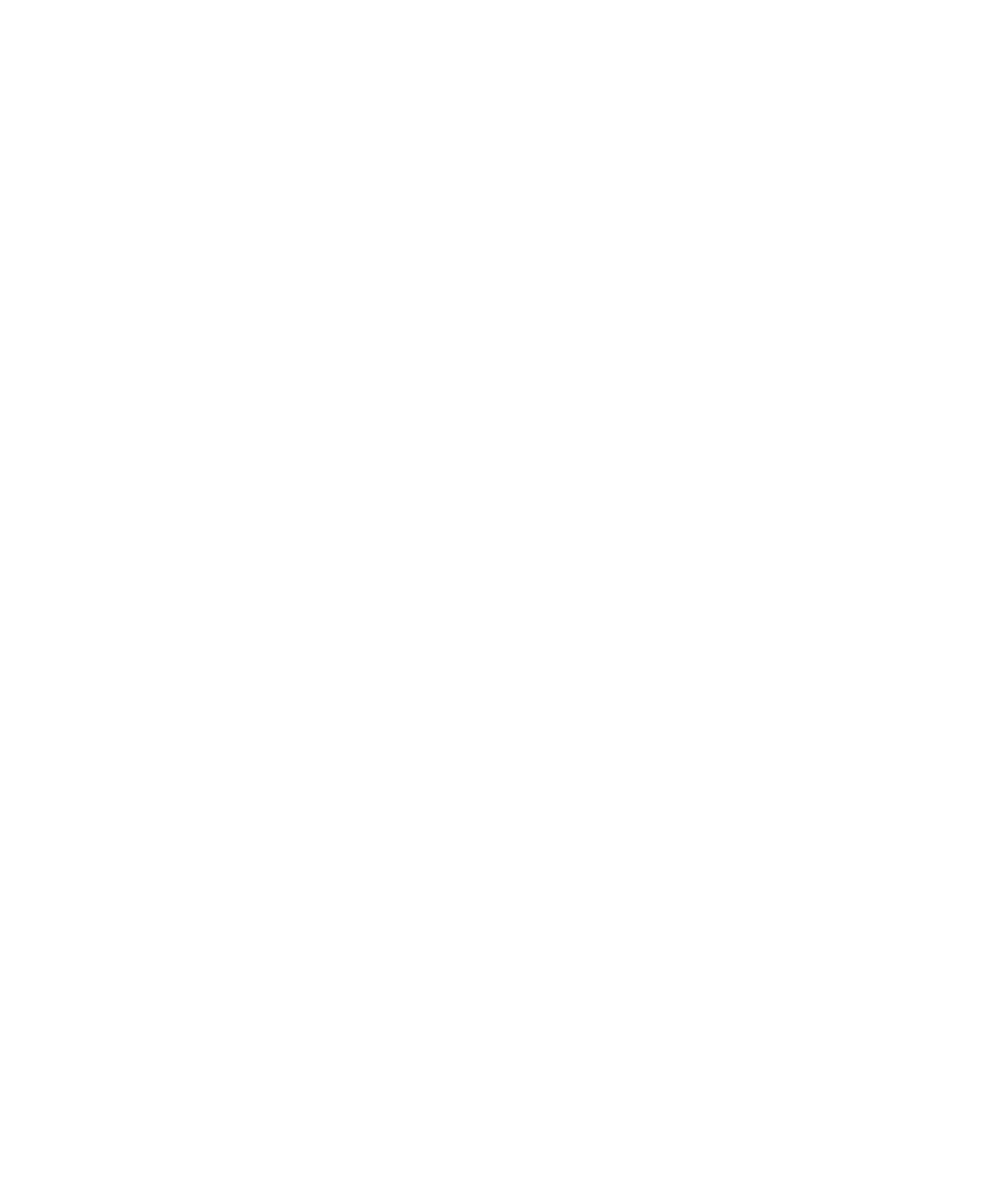
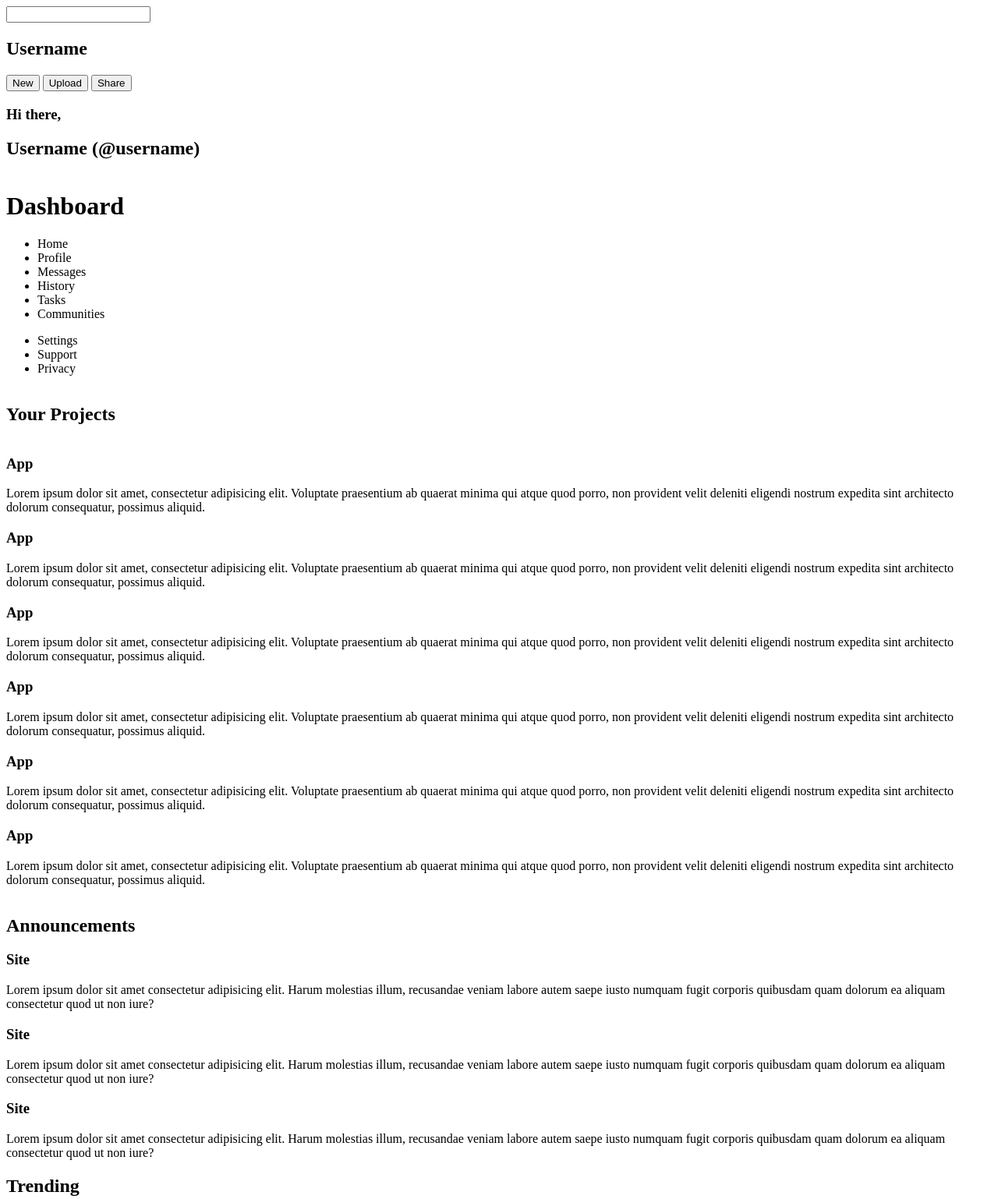
Before and after one commit to somehowlunar/odin-admin-dash, a plain HTML site: page index.html in a window 1280 px wide. Shown: the top 1538 px of the page at 78% size. Before the commit the page ends 800 px from the top, so only its background shows below. Drawn offline with Linux system fonts and the light colour scheme.

Commit message:
set up page - no styling yet

```diff
--- a/css/index.css
+++ b/css/index.css
@@ -0,0 +1,3 @@
+.container {
+    display: grid;
+}
--- a/index.html
+++ b/index.html
@@ -8,6 +8,94 @@
     <title>Admin Dashboard</title>
 </head>
 <body>
+    <div class="container">
+        <div class="header">
+            <input type="text">
+            <h2>Username</h2>
+            <button>New</button>
+            <button>Upload</button>
+            <button>Share</button>
+            <h3>Hi there,</h3>
+            <h2>Username (@username)</h2>
 
+        </div>
+
+        <div class="sidebar">
+            <h1>Dashboard</h1>
+            <div class="main-links">
+                <ul>
+                    <li>Home</li>
+                    <li>Profile</li>
+                    <li>Messages</li>
+                    <li>History</li>
+                    <li>Tasks</li>
+                    <li>Communities</li>
+                </ul>
+            </div>
+
+            <div class="sub-links">
+                <ul>
+                    <li>Settings</li>
+                    <li>Support</li>
+                    <li>Privacy</li>
+                </ul>
+            </div>
+        </div>
+        <h2>Your Projects</h2>
+        <div class="main">
+            <div class="card"><h3>App</h3>
+                <p>Lorem ipsum dolor sit amet, consectetur adipisicing elit. Voluptate praesentium ab quaerat minima qui atque quod porro, non provident velit deleniti eligendi nostrum expedita sint architecto dolorum consequatur, possimus aliquid.</p>
+            </div>
+            <div class="card"><h3>App</h3>
+                <p>Lorem ipsum dolor sit amet, consectetur adipisicing elit. Voluptate praesentium ab quaerat minima qui atque quod porro, non provident velit deleniti eligendi nostrum expedita sint architecto dolorum consequatur, possimus aliquid.</p>
+            </div>
+            <div class="card"><h3>App</h3>
+                <p>Lorem ipsum dolor sit amet, consectetur adipisicing elit. Voluptate praesentium ab quaerat minima qui atque quod porro, non provident velit deleniti eligendi nostrum expedita sint architecto dolorum consequatur, possimus aliquid.</p>
+            </div>
+            <div class="card"><h3>App</h3>
+                <p>Lorem ipsum dolor sit amet, consectetur adipisicing elit. Voluptate praesentium ab quaerat minima qui atque quod porro, non provident velit deleniti eligendi nostrum expedita sint architecto dolorum consequatur, possimus aliquid.</p>
+            </div>
+            <div class="card"><h3>App</h3>
+                <p>Lorem ipsum dolor sit amet, consectetur adipisicing elit. Voluptate praesentium ab quaerat minima qui atque quod porro, non provident velit deleniti eligendi nostrum expedita sint architecto dolorum consequatur, possimus aliquid.</p>
+            </div>
+            <div class="card"><h3>App</h3>
+                <p>Lorem ipsum dolor sit amet, consectetur adipisicing elit. Voluptate praesentium ab quaerat minima qui atque quod porro, non provident velit deleniti eligendi nostrum expedita sint architecto dolorum consequatur, possimus aliquid.</p>
+            </div>
+        </div>
+
+        <div class="right-bar">
+            <h2>Announcements</h2>
+            <div class="announce">
+                <div class="announce-cards"><h3>Site</h3>
+                    <p>Lorem ipsum dolor sit amet consectetur adipisicing elit. Harum molestias illum, recusandae veniam labore autem saepe iusto numquam fugit corporis quibusdam quam dolorum ea aliquam consectetur quod ut non iure?</p>
+                </div>
+                <div class="announce-cards"><h3>Site</h3>
+                    <p>Lorem ipsum dolor sit amet consectetur adipisicing elit. Harum molestias illum, recusandae veniam labore autem saepe iusto numquam fugit corporis quibusdam quam dolorum ea aliquam consectetur quod ut non iure?</p>
+                </div>
+                <div class="announce-cards"><h3>Site</h3>
+                    <p>Lorem ipsum dolor sit amet consectetur adipisicing elit. Harum molestias illum, recusandae veniam labore autem saepe iusto numquam fugit corporis quibusdam quam dolorum ea aliquam consectetur quod ut non iure?</p>
+                </div>
+            </div>
+            <h2>Trending</h2>
+            <div class="trending">
+                <div class="trending-cards"><h3>@username</h3>
+                    <p>Project</p>
+                </div>
+                <div class="trending-cards"><h3>@username</h3>
+                    <p>Project</p>
+                </div>
+                <div class="trending-cards"><h3>@username</h3>
+                    <p>Project</p>
+                </div>
+                <div class="trending-cards"><h3>@username</h3>
+                    <p>Project</p>
+                </div>
+            </div>
+        </div>
+
+        <div class="footer">
+
+        </div>
+    </div>
 </body>
 </html>
```
